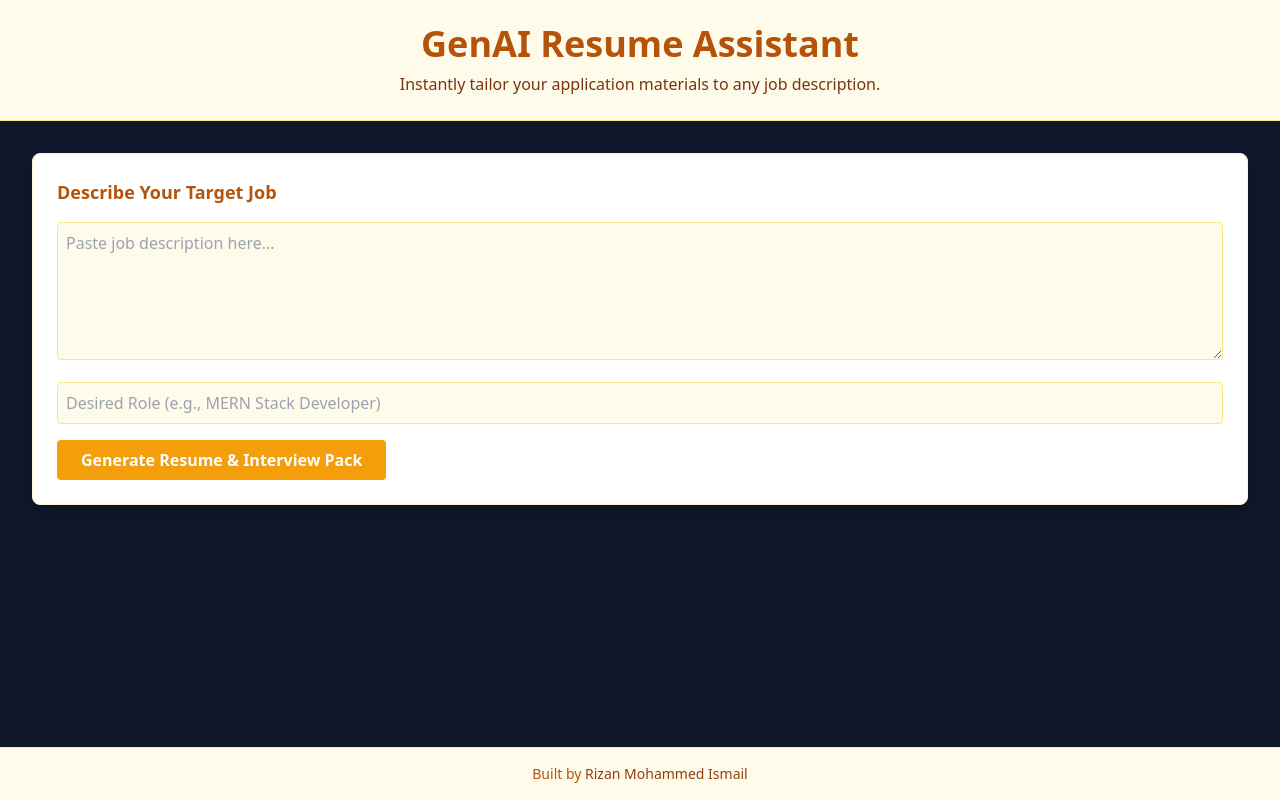
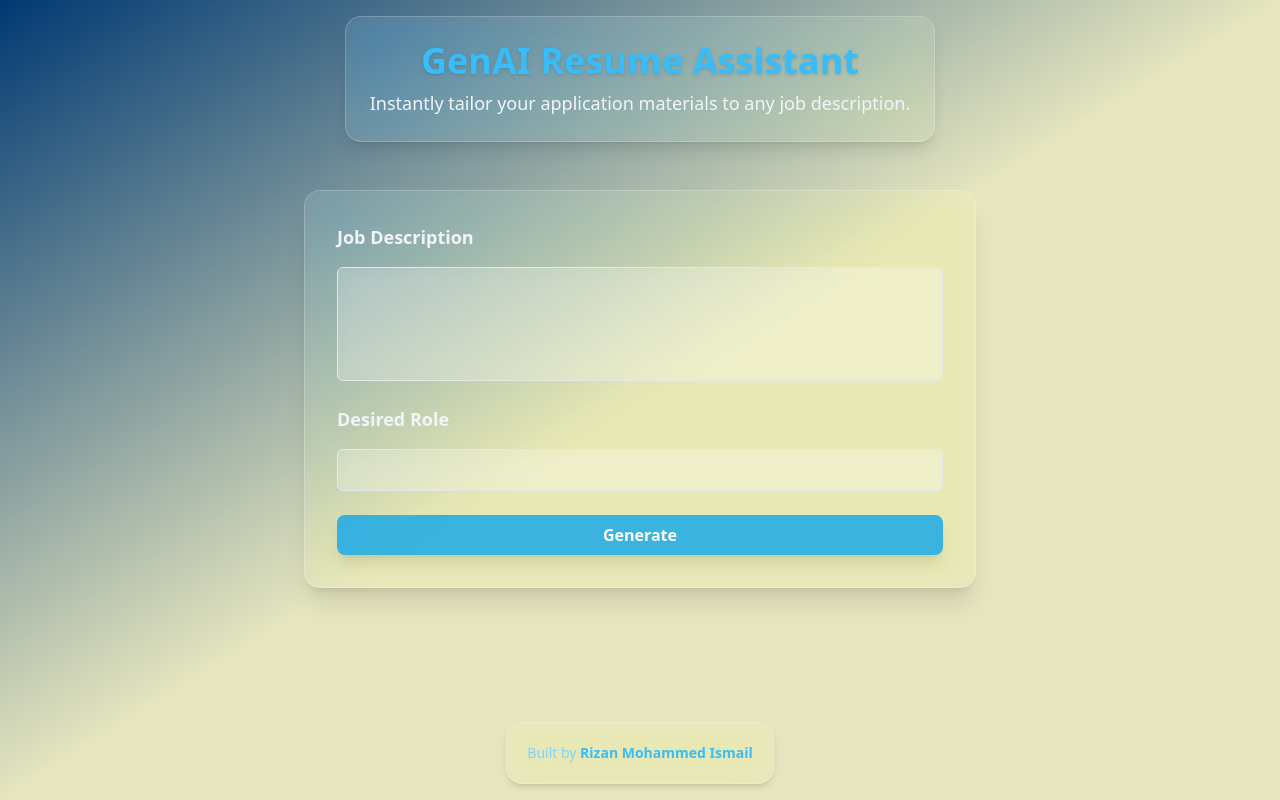
Before and after one commit to Rizanmohd030/GenAI-Resume-Assistant, a React (Vite) app: page / in a window 1280 px wide. Built offline with nearby package versions, Linux system fonts and the light colour scheme; no server answers.

Commit message:
few changes and fixed the bugs of not genrating styles from tailwind and added a genrated button

```diff
--- a/App.tsx
+++ b/App.tsx
@@ -12,6 +12,7 @@ const App: React.FC = () => {
   const [role, setRole] = useState("");
   const [generatedContent, setGeneratedContent] = useState<GeneratedContent | null>(null);
   const [isLoading, setIsLoading] = useState(false);
+  const [loadingMore, setLoadingMore] = useState(false);
   const [error, setError] = useState<string | null>(null);
 
   const handleGenerate = useCallback(async () => {
@@ -29,10 +30,33 @@ const App: React.FC = () => {
     }
   }, [jobDescription, role]);
 
+  const handleGenerateMore = useCallback(async () => {
+    if (!jobDescription || !role) return;
+    setLoadingMore(true);
+    setError(null);
+    try {
+      const moreContent = await generateResumeContent(jobDescription, role, 'Generate (6-7) more interview questions and answers based on the job description and role provided.');
+      setGeneratedContent(prev => prev && {
+        ...prev,
+        interviewQuestions: prev.interviewQuestions + '\n' + moreContent.interviewQuestions,
+        expectedAnswers: prev.expectedAnswers + '\n' + moreContent.expectedAnswers,
+      });
+    } catch (err: any) {
+      setError(err.message || "An unknown error occurred.");
+    } finally {
+      setLoadingMore(false);
+    }
+  }, [jobDescription, role]);
+
   return (
-    <div className="min-h-screen flex flex-col bg-slate-900 text-slate-100">
+    <div className="min-h-screen bg-gradient-to-br from-[#003973] via-[#e5e5be] to-[#E5E5BE] bg-animate flex flex-col text-slate-100">
       <Header />
-      <main className="flex-grow container mx-auto p-4 md:p-8">
+      <main className="flex-grow container mx-auto p-4 md:p-10 flex flex-col items-center relative">
+        {/* Animated gradient background behind InputSection */}
+        <div className="absolute inset-x-0 top-0 h-[330px] pointer-events-none -z-10">
+          <div className="w-full h-full bg-gradient-to-tr from-blue-800/40 via-cyan-200/30 to-white/40 blur-2xl animate-gradient-move"></div>
+        </div>
+        <div className="w-full max-w-2xl">
           <InputSection
             jobDescription={jobDescription}
             setJobDescription={setJobDescription}
@@ -40,13 +64,15 @@ const App: React.FC = () => {
             setRole={setRole}
             onSubmit={handleGenerate}
             isLoading={isLoading}
+            glass
           />
-        <div className="flex flex-col gap-8 max-w-3xl mx-auto mt-10">
-          {isLoading && (
-            <Loader />
-          )}
+        </div>
+        <div className="flex flex-col gap-10 max-w-3xl w-full mx-auto mt-10">
+          {isLoading && <Loader />}
           {error && (
-            <div className="bg-red-900/50 border border-red-500 text-red-300 p-4 rounded-lg">{error}</div>
+            <div className="glass-card border border-rose-600 bg-rose-800/40 text-rose-200 p-4 rounded-2xl">
+              {error}
+            </div>
           )}
           {!isLoading && !error && generatedContent && (
             <>
@@ -57,6 +83,8 @@ const App: React.FC = () => {
                 title="Interview Questions & Expected Answers"
                 questions={generatedContent.interviewQuestions}
                 answers={generatedContent.expectedAnswers}
+                onGenerateMore={handleGenerateMore}
+                loadingMore={loadingMore}
               />
             </>
           )}
--- a/components/Footer.tsx
+++ b/components/Footer.tsx
@@ -2,14 +2,14 @@ import React from "react";
 
 const Footer: React.FC = () => {
   return (
-    <footer className="text-center p-4 mt-8 border-t border-amber-200 bg-amber-50">
-      <p className="text-sm text-amber-700">
+    <footer className="glass-card mx-auto max-w-2xl mb-4 p-5 rounded-2xl shadow-md border border-white/20 bg-white/10 backdrop-blur-lg backdrop-saturate-150 text-center transition duration-300">
+      <p className="text-sm text-sky-300">
         Built by{" "}
         <a
           href="https://www.linkedin.com/in/rizan-mohammed-ismail-b059b7269"
           target="_blank"
           rel="noopener noreferrer"
-          className="text-amber-800 hover:underline"
+          className="text-sky-400 font-bold hover:underline"
         >
           Rizan Mohammed Ismail
         </a>
--- a/components/Header.tsx
+++ b/components/Header.tsx
@@ -2,11 +2,11 @@ import React from 'react';
 
 const Header: React.FC = () => {
   return (
-    <header className="text-center p-4 md:p-6 border-b border-amber-200 bg-amber-50">
-      <h1 className="text-3xl md:text-4xl font-bold text-amber-700">
+    <header className="glass-card mx-auto max-w-3xl mt-4 mb-2 p-6 rounded-2xl shadow-lg border border-white/20 bg-white/10 backdrop-blur-lg backdrop-saturate-150 text-center transition duration-300">
+      <h1 className="text-3xl md:text-4xl font-bold text-sky-400 drop-shadow">
         GenAI Resume Assistant
       </h1>
-      <p className="text-amber-900 mt-2">
+      <p className="text-slate-100 mt-2 text-base md:text-lg">
         Instantly tailor your application materials to any job description.
       </p>
     </header>
--- a/components/InputSection.tsx
+++ b/components/InputSection.tsx
@@ -2,11 +2,12 @@ import React from 'react';
 
 interface InputSectionProps {
   jobDescription: string;
-  setJobDescription: (value: string) => void;
+  setJobDescription: (v: string) => void;
   role: string;
-  setRole: (value: string) => void;
+  setRole: (v: string) => void;
   onSubmit: () => void;
   isLoading: boolean;
+  glass?: boolean; // Optional for glass theme
 }
 
 const InputSection: React.FC<InputSectionProps> = ({
@@ -15,33 +16,38 @@ const InputSection: React.FC<InputSectionProps> = ({
   role,
   setRole,
   onSubmit,
-  isLoading
+  isLoading,
+  glass,
 }) => (
-  <div className="bg-white p-6 rounded-lg shadow-xl border border-amber-100">
-    <h2 className="text-lg font-semibold text-amber-700 mb-4">Describe Your Target Job</h2>
+  <div className={glass
+    ? "glass-card border border-white/20 bg-white/10 backdrop-blur-lg backdrop-saturate-150 rounded-2xl shadow-xl p-8 transition duration-300"
+    : "bg-white rounded-lg shadow-md p-8"}>
+    <form onSubmit={e => { e.preventDefault(); onSubmit(); }}>
+      <label className="block mb-4 text-lg font-semibold">Job Description</label>
       <textarea
-      className="w-full mb-4 p-2 rounded text-amber-900 border border-amber-200 bg-amber-50"
-      rows={5}
-      placeholder="Paste job description here..."
+        className="block w-full p-2 mb-6 bg-white/20 border backdrop-blur text-slate-900 rounded-md focus:outline-none focus:ring-2 focus:ring-sky-500 resize-none"
+        rows={4}
         value={jobDescription}
-      onChange={(e) => setJobDescription(e.target.value)}
+        onChange={e => setJobDescription(e.target.value)}
         disabled={isLoading}
+        required
       />
+      <label className="block mb-4 text-lg font-semibold">Desired Role</label>
       <input
-      className="w-full mb-4 p-2 rounded text-amber-900 border border-amber-200 bg-amber-50"
-      type="text"
-      placeholder="Desired Role (e.g., MERN Stack Developer)"
+        className="block w-full p-2 mb-6 bg-white/20 border backdrop-blur text-slate-900 rounded-md focus:outline-none focus:ring-2 focus:ring-sky-500"
         value={role}
-      onChange={(e) => setRole(e.target.value)}
+        onChange={e => setRole(e.target.value)}
         disabled={isLoading}
+        required
       />
       <button
-      className="bg-amber-500 text-white font-bold py-2 px-6 rounded hover:bg-amber-600 transition"
-      onClick={onSubmit}
+        type="submit"
         disabled={isLoading}
+        className="bg-sky-500/80 text-white font-bold py-2 px-4 rounded-lg shadow-lg hover:bg-sky-600/80 transition-colors duration-300 w-full"
       >
-      {isLoading ? "Generating..." : "Generate Resume & Interview Pack"}
+        {isLoading ? 'Generating...' : 'Generate'}
       </button>
+    </form>
   </div>
 );
 
--- a/components/OutputSection.tsx
+++ b/components/OutputSection.tsx
@@ -6,13 +6,20 @@ interface OutputSectionProps {
   questions?: string;
   answers?: string;
   content?: string;
+  onGenerateMore?: () => void;
+  loadingMore?: boolean;
 }
+
+const buttonClasses =
+  'bg-sky-500/80 text-white font-bold py-2 px-4 rounded-lg shadow-lg hover:bg-sky-600/80 transition-colors duration-300';
 
 const OutputSection: React.FC<OutputSectionProps> = ({
   title,
   questions,
   answers,
   content,
+  onGenerateMore,
+  loadingMore,
 }) => {
   // Q&A pair block
   if (questions && answers) {
@@ -26,8 +33,10 @@ const OutputSection: React.FC<OutputSectionProps> = ({
       .map(line => line.substring(2));
 
     return (
-      <div className="bg-white p-6 rounded-lg shadow-xl relative h-full border border-amber-100">
-        <CopyButton textToCopy={`${questions}\n${answers}`} />
+      <div className="glass-card border border-white/20 bg-white/10 backdrop-blur-lg backdrop-saturate-150 rounded-2xl shadow-xl p-6 relative h-full transition duration-300">
+        <div className="absolute top-4 right-4">
+          <CopyButton textToCopy={`${questions}\n${answers}`} buttonClass={buttonClasses} />
+        </div>
         <h3 className="text-xl font-semibold text-amber-700 mb-4">{title}</h3>
         <div>
           {questionList.map((q, idx) => (
@@ -37,6 +46,15 @@ const OutputSection: React.FC<OutputSectionProps> = ({
             </div>
           ))}
         </div>
+        {onGenerateMore &&
+          <button
+            onClick={onGenerateMore}
+            disabled={!!loadingMore}
+            className={buttonClasses + ' mt-6'}
+          >
+            {loadingMore ? 'Generating...' : 'Generate More'}
+          </button>
+        }
       </div>
     );
   }
@@ -50,8 +68,10 @@ const OutputSection: React.FC<OutputSectionProps> = ({
     );
 
     return (
-      <div className="bg-white p-6 rounded-lg shadow-xl relative h-full border border-amber-100">
-        <CopyButton textToCopy={content} />
+      <div className="glass-card border border-white/20 bg-white/10 backdrop-blur-lg backdrop-saturate-150 rounded-2xl shadow-xl p-6 relative h-full transition duration-300">
+        <div className="absolute top-4 right-4">
+          <CopyButton textToCopy={content} buttonClass={buttonClasses} />
+        </div>
         <h3 className="text-xl font-semibold text-amber-700 mb-4">{title}</h3>
         <ul className="text-amber-900 text-sm whitespace-pre-wrap prose prose-invert prose-sm max-w-none">
           {formattedContent}
--- a/services/geminiService.ts
+++ b/services/geminiService.ts
@@ -1,5 +1,6 @@
 import { GoogleGenAI, Type } from "@google/genai";
 import type { GeneratedContent } from "../types";
+
 
 const API_KEY = import.meta.env.VITE_API_KEY;
 
@@ -26,7 +27,7 @@ const schema = {
     },
     interviewQuestions: {
       type: Type.STRING,
-      description: "A bulleted list (5-7) of typical interview questions for this job.",
+      description: "A bulleted list (7-8) of typical interview questions for this job.",
     },
     expectedAnswers: {
       type: Type.STRING,
@@ -52,6 +53,11 @@ export const generateResumeContent = async (
     2. skillsSummary: Concise summary for resume - key tech and soft skills
     3. coverLetter: Full draft, addressed to a hiring manager
     4. interviewQuestions: 5-7 interview questions (tech + behavioral, bullet '*')
+    (i want yoou think as HR in Given Company Name and give me all possible questions and answers make sure its in the form of
+    Q:
+    A:
+
+    do the proper research and make sure all the questions are asked)
     5. expectedAnswers: Matching list of ideal brief answers to each question (bullet '*')
 
     Job Description:
@@ -64,9 +70,11 @@ export const generateResumeContent = async (
     ${role}
     ---
 
+
     IMPORTANT: Output ONLY valid JSON matching the schema above.
     Do NOT include explanation, commentary, markdown, or triple backticks—output ONLY a single JSON object with NO extra text.
-  `;
+
+    `;
 
   try {
     const response = await ai.models.generateContent({
--- a/vite.config.ts
+++ b/vite.config.ts
@@ -11,7 +11,7 @@ export default defineConfig(({ mode }) => {
       },
       plugins: [react()],
       define: {
-        'process.env.API_KEY': JSON.stringify(env.GEMINI_API_KEY),
+        // 'process.env.API_KEY': JSON.stringify(env.GEMINI_API_KEY),
         'process.env.GEMINI_API_KEY': JSON.stringify(env.GEMINI_API_KEY)
       },
       resolve: {
```
Also changed, not shown: components/ApiKeyPrompt.tsx (+16 -5 lines), components/GenrateButton.tsx (added, +17 -0 lines). Lines whose indentation alone changed are shown as unchanged.
